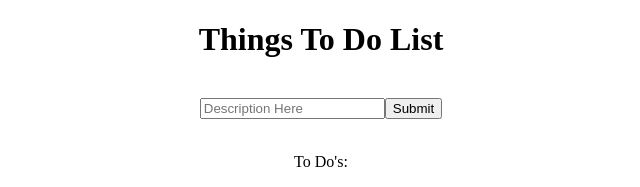
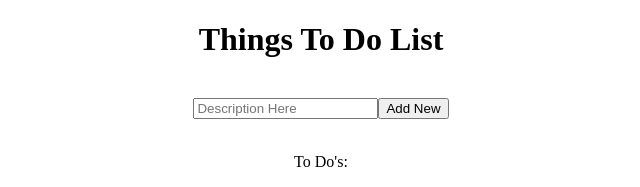
Before and after one commit to joshuacubas/to-do-list-2, a React (Create React App) app: page / in a window 1280 px wide. Shown: the top 187 px of the page, without its empty margins (319-959 px from the left). Built offline with nearby package versions, Linux system fonts and the light colour scheme.

Commit message:
changed add todo button text

```diff
--- a/src/components/TodoForm.js
+++ b/src/components/TodoForm.js
@@ -33,7 +33,7 @@ export default function TodoForm(props) {
                     className="form-input-box"
                     onChange={handleChange}
                 />
-                <button>Submit</button>
+                <button>Add New</button>
             </form>
         </div>
     )
```
